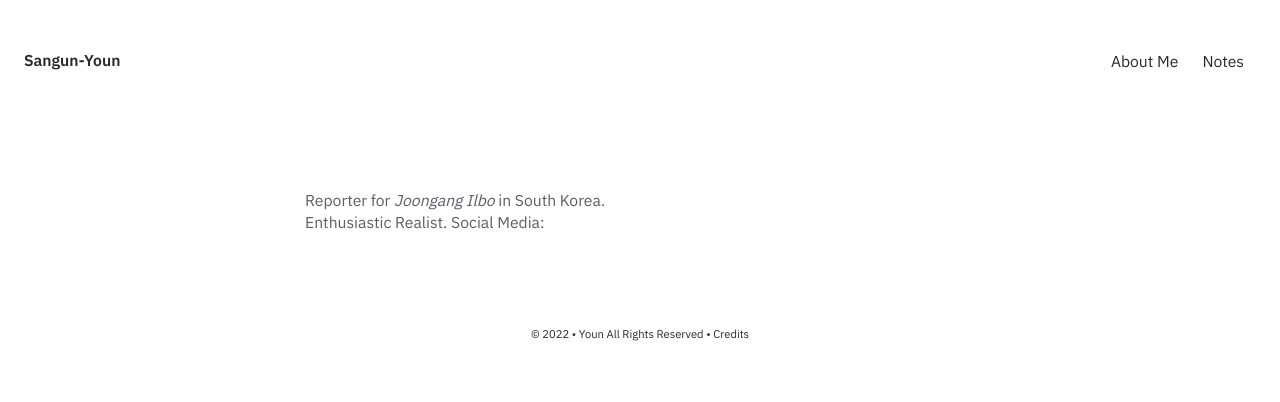
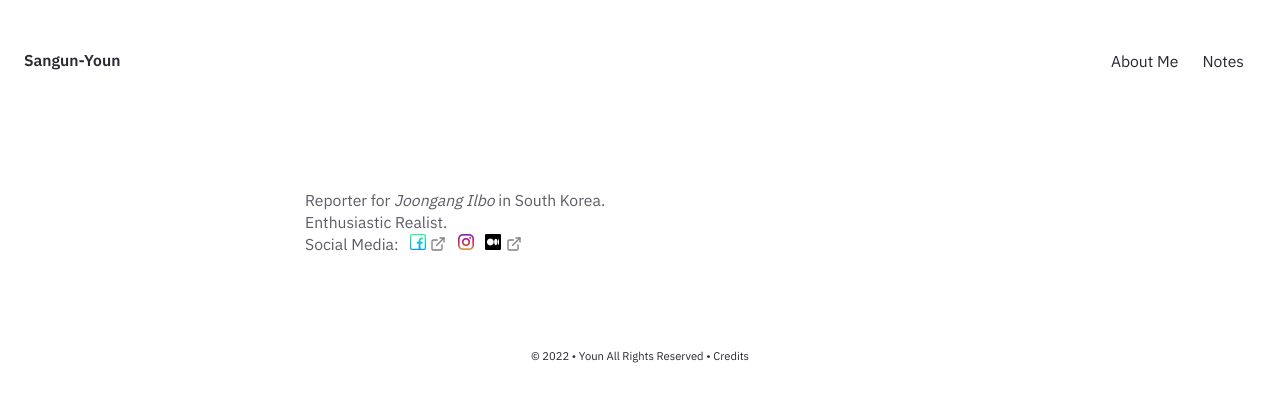
Before and after one commit to ysudream/ysudream.github.io, a Jekyll site: the page built from pages/index.md, in a window 1280 px wide. Shown: the top 402 px of the page. Built offline with Jekyll 4.4.1, drawn with Linux system fonts in a browser that asks for light colours.

Commit message:
added social media icon

```diff
--- a/_includes/Homepage.html
+++ b/_includes/Homepage.html
@@ -4,5 +4,11 @@
             Reporter for <i>Joongang Ilbo</i> in South Korea.
             <br>Enthusiastic Realist.
         </h7>
-            <h7>Social Media:</h7>
+            <br><h7>Social Media:
+                &nbsp; <a href='https://www.facebook.com/ysudream'><img src='../assets/img/fb.png'></img></a>
+                &nbsp; <a href='#'><img src='../assets/img/inst.png'></img></a>
+                &nbsp; <a href='https://medium.com/@sanguny'><img src='../assets/img/med.png'></img></a>
+
+
+            </h7>
 </div> </div>
```
Also changed, not shown: assets/img/fb.png (added), assets/img/inst.png (added), assets/img/med.png (added).
